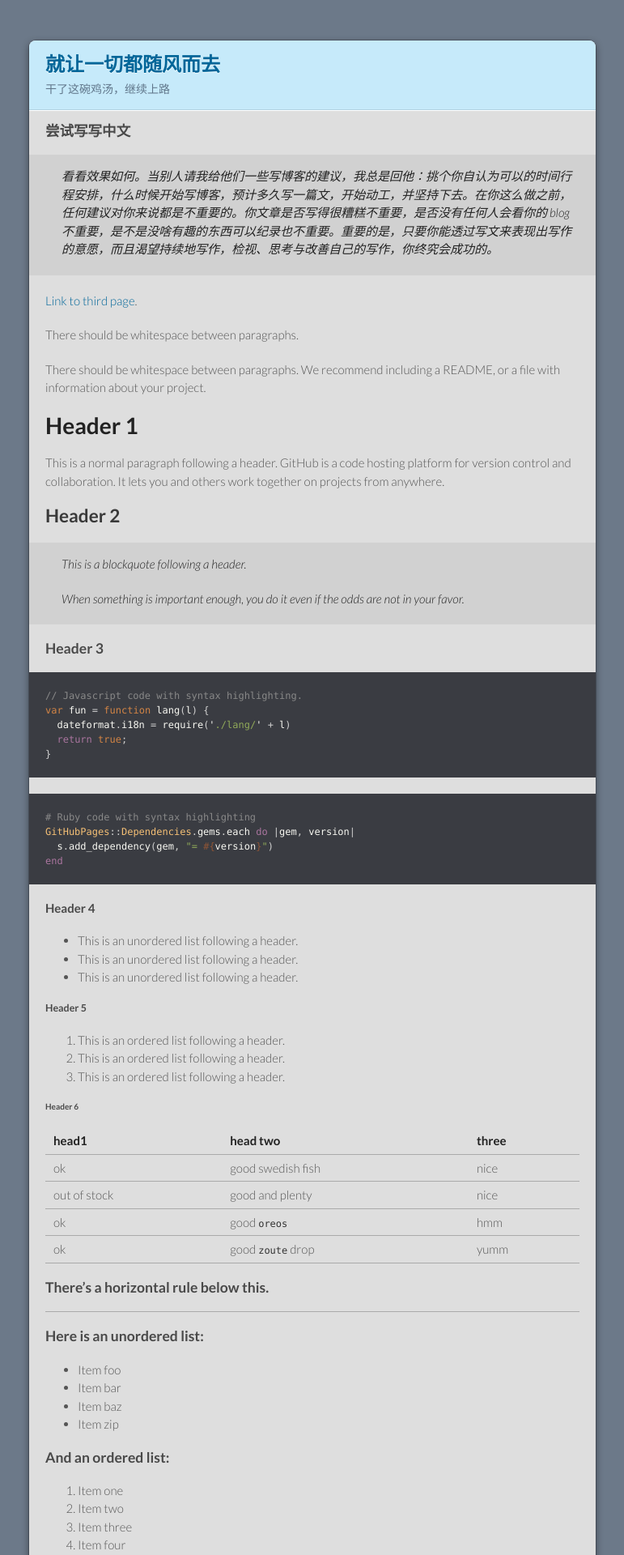
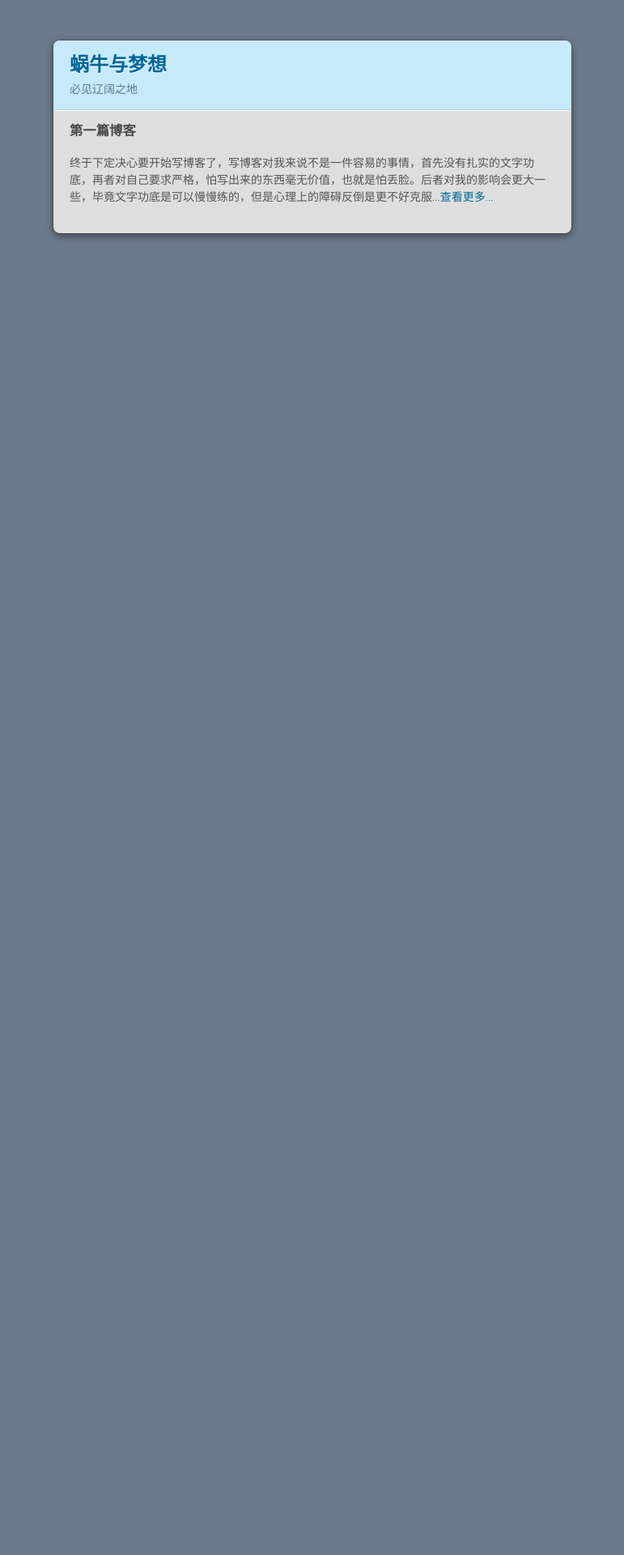
Before and after one commit to TankCool/TankCool.github.io, a Jekyll site: the page built from index.md, in a window 1280 px wide. Shown: the top 1920 px of the page at 81% size, without its empty margins (254-1025 px from the left). Built offline with Jekyll 4.4.1, drawn with Linux system fonts in a browser that asks for light colours; our own code applies the rules of GitHub Pages for plain Markdown files; after the commit the page ends 900 px from its top, so only the background shows below that; some of the changed text lies outside the part shown.

Commit message:
my-first-blog

````diff
--- a/_config.yml
+++ b/_config.yml
@@ -1,5 +1,5 @@
-title: 就让一切都随风而去
-description: 干了这碗鸡汤，继续上路
+title: 蜗牛与梦想
+description: 必见辽阔之地
 show_downloads: false
 google_analytics:
 theme:
--- a/_layouts/default.html
+++ b/_layouts/default.html
@@ -4,10 +4,10 @@
     <meta charset="utf-8">
     <meta http-equiv="X-UA-Compatible" content="chrome=1">
     <title>{{ site.title | default: site.github.repository_name }} by {{ site.github.owner_name }}</title>
-
     <link href='https://fonts.googleapis.com/css?family=Lato:300italic,700italic,300,700' rel='stylesheet' type='text/css'>
     <link rel="stylesheet" href="{{ '/assets/css/style.css?v=' | append: site.github.build_revision | relative_url }}">
     <script src="{{ '/assets/js/scale.fix.js' | relative_url }}"></script>
+    <link rel="icon" type="image/x-icon" href="https://assets-cdn.github.com/favicon.ico">
     <meta name="viewport" content="width=device-width, initial-scale=1, user-scalable=no">
 
     <!--[if lt IE 9]>
--- a/_sass/jekyll-theme-modernist.scss
+++ b/_sass/jekyll-theme-modernist.scss
@@ -8,14 +8,14 @@ html {
 body {
   padding:50px 0;
   margin:0;
-  font:16px/1.5 Lato, "Helvetica Neue", Helvetica, Arial, sans-serif;
+  font:14px/1.5 Lato, "Helvetica Neue", Helvetica, Arial, sans-serif;
   color:#555;
   font-weight:300;
   background:inline-image('checker.png') fixed;
 }
 
 .wrapper {
-  width:700px;
+  width:640px;
   margin:0 auto;
   background:#DEDEDE;
   border-radius: 8px;
@@ -159,7 +159,7 @@ header {
 
 section {
   padding:15px 20px;
-  font-size:15px;
+  font-size:14px;
   border-top:1px solid #fff;
   background: linear_gradient(#fafafa, #DEDEDE 700px);
   border-radius: 0 0 8px 8px;
--- a/index.md
+++ b/index.md
@@ -2,123 +2,5 @@
 layout: default
 ---
 
-### 尝试写写中文
-> 看看效果如何。当别人请我给他们一些写博客的建议，我总是回他：挑个你自认为可以的时间行程安排，什么时候开始写博客，预计多久写一篇文，开始动工，并坚持下去。在你这么做之前，任何建议对你来说都是不重要的。你文章是否写得很糟糕不重要，是否没有任何人会看你的 blog 不重要，是不是没啥有趣的东西可以纪录也不重要。重要的是，只要你能透过写文来表现出写作的意愿，而且渴望持续地写作，检视、思考与改善自己的写作，你终究会成功的。
-
-[Link to third page](2017/04/08/test-third).
-
-There should be whitespace between paragraphs.
-
-There should be whitespace between paragraphs. We recommend including a README, or a file with information about your project.
-
-# [](#header-1)Header 1
-
-This is a normal paragraph following a header. GitHub is a code hosting platform for version control and collaboration. It lets you and others work together on projects from anywhere.
-
-## [](#header-2)Header 2
-
-> This is a blockquote following a header.
->
-> When something is important enough, you do it even if the odds are not in your favor.
-
-### [](#header-3)Header 3
-
-```js
-// Javascript code with syntax highlighting.
-var fun = function lang(l) {
-  dateformat.i18n = require('./lang/' + l)
-  return true;
-}
-```
-
-```ruby
-# Ruby code with syntax highlighting
-GitHubPages::Dependencies.gems.each do |gem, version|
-  s.add_dependency(gem, "= #{version}")
-end
-```
-
-#### [](#header-4)Header 4
-
-*   This is an unordered list following a header.
-*   This is an unordered list following a header.
-*   This is an unordered list following a header.
-
-##### [](#header-5)Header 5
-
-1.  This is an ordered list following a header.
-2.  This is an ordered list following a header.
-3.  This is an ordered list following a header.
-
-###### [](#header-6)Header 6
-
-| head1        | head two          | three |
-|:-------------|:------------------|:------|
-| ok           | good swedish fish | nice  |
-| out of stock | good and plenty   | nice  |
-| ok           | good `oreos`      | hmm   |
-| ok           | good `zoute` drop | yumm  |
-
-### There's a horizontal rule below this.
-
-* * *
-
-### Here is an unordered list:
-
-*   Item foo
-*   Item bar
-*   Item baz
-*   Item zip
-
-### And an ordered list:
-
-1.  Item one
-1.  Item two
-1.  Item three
-1.  Item four
-
-### And a nested list:
-
-- level 1 item
-  - level 2 item
-  - level 2 item
-    - level 3 item
-    - level 3 item
-- level 1 item
-  - level 2 item
-  - level 2 item
-  - level 2 item
-- level 1 item
-  - level 2 item
-  - level 2 item
-- level 1 item
-
-### Small image
-
-![](https://assets-cdn.github.com/images/icons/emoji/octocat.png)
-
-### Large image
-
-![](https://guides.github.com/activities/hello-world/branching.png)
-
-
-### Definition lists can be used with HTML syntax.
-
-<dl>
-<dt>Name</dt>
-<dd>Godzilla</dd>
-<dt>Born</dt>
-<dd>1952</dd>
-<dt>Birthplace</dt>
-<dd>Japan</dd>
-<dt>Color</dt>
-<dd>Green</dd>
-</dl>
-
-```
-Long, single-line code blocks should not wrap. They should horizontally scroll if they are too long. This line should be long enough to demonstrate this.
-```
-
-```
-The final element.
-```
+### 第一篇博客
+终于下定决心要开始写博客了，写博客对我来说不是一件容易的事情，首先没有扎实的文字功底，再者对自己要求严格，怕写出来的东西毫无价值，也就是怕丢脸。后者对我的影响会更大一些，毕竟文字功底是可以慢慢练的，但是心理上的障碍反倒是更不好克服...[查看更多...](2017/04/08/my-first-blog)
````
Also changed, not shown: _posts/2017-04-08-my-first-blog.md (added, +13 -0 lines).
